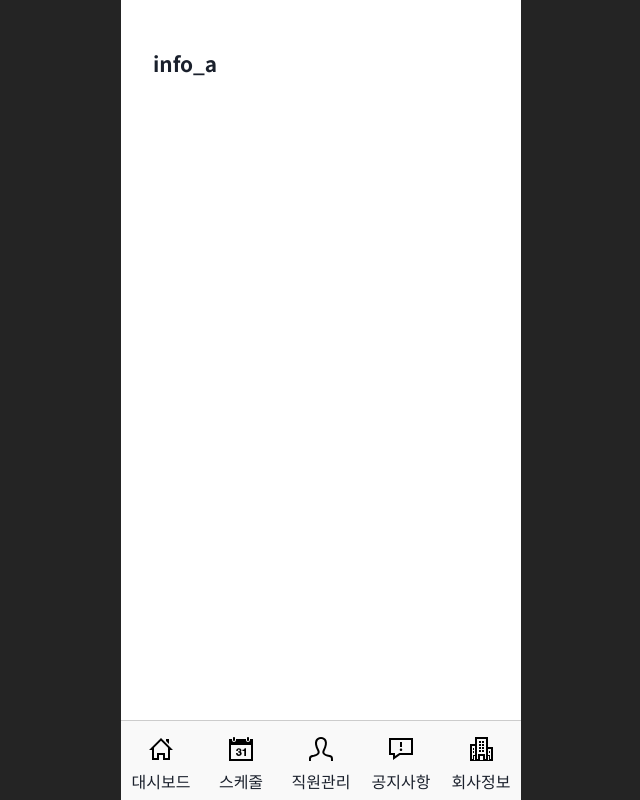
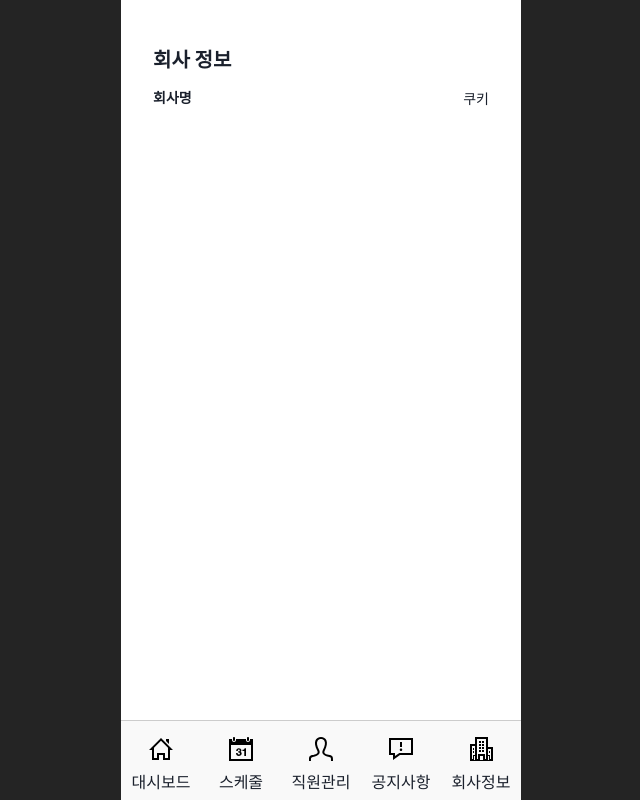
Before and after one commit to 12-Cookie/cookie-s, a React (Vite) app: page /info in a window 1280 px wide. Shown: the whole page, without its empty margins (319-959 px from the left). Built offline with nearby package versions, Linux system fonts and the light colour scheme; no server answers; the database is empty.

Commit message:
Feat: Fixed AddNotice with useFirefetch

```diff
--- a/src/pages/Info/admin/Info_A.jsx
+++ b/src/pages/Info/admin/Info_A.jsx
@@ -1,9 +1,23 @@
 import * as style from "./Info_A.style";
+import { Heading, Flex, Spacer, Text } from "@chakra-ui/react";
+import { useFireFetch } from "../../../hooks/useFireFetch";
 
 const Info_A = () => {
+  const fetch = useFireFetch();
+  const company = fetch.getData("company");
+  console.log(company);
   return (
     <style.InfoWrap>
-      <h1>info_a</h1>
+      <Heading as="h2" size="md" mb="1rem">
+        회사 정보
+      </Heading>
+      <Flex align="center" mb="1rem">
+        <Heading as="h3" size="xs" align="center">
+          회사명
+        </Heading>
+        <Spacer />
+        <Text fontSize="sm">쿠키</Text>
+      </Flex>
     </style.InfoWrap>
   );
 };
--- a/src/pages/Notice/admin/AddNotice/AddNotice.jsx
+++ b/src/pages/Notice/admin/AddNotice/AddNotice.jsx
@@ -3,21 +3,23 @@ import * as style from "./AddNotice.style";
 import { Heading, Flex, Input, Textarea, Button } from "@chakra-ui/react";
 import { db } from "../../../../firebase/firebase";
 import { collection, addDoc, serverTimestamp, doc } from "firebase/firestore";
-// import { useFireFetch } from "hooks/useFireFetch";
+import { useFireFetch } from "../../../../hooks/useFireFetch";
+import { useNavigate } from "react-router-dom";
 
 const AddNotice = () => {
+  const navigate = useNavigate();
   const [title, setTitle] = useState("");
   const [content, setContent] = useState("");
-  // const fetch = useFireFetch();
-
-  const noticeCollectionRef = collection(db, "notice");
+  const fetch = useFireFetch();
+  // const user = fetch.getData("users", "id", "2qDwPH70ot7fSw7ixr1Z")[0];
+  // const company = user?.companyId;
   const date = new Date();
 
   const onSubmit = async (event) => {
     event.preventDefault();
 
     const newNotice = {
-      // companyId: "",
+      // companyId: company,
       title: title,
       content: content,
       timestamp: serverTimestamp(),
@@ -28,14 +30,12 @@ const AddNotice = () => {
         day: date.getDate(),
       },
     };
-    try {
-      const docRef = await addDoc(noticeCollectionRef, newNotice);
-      console.log("Document written with ID: ", docRef.id);
-      setTitle("");
-      setContent("");
-    } catch (error) {
-      console.error("Error adding document: ", error);
-    }
+
+    // const docRef = await addDoc(noticeCollectionRef, newNotice);
+    await fetch.addData("notice", newNotice);
+    setTitle("");
+    setContent("");
+    navigate("/notice");
   };
   return (
     <style.AddNoticeWrap>
--- a/src/pages/Notice/admin/Notice_A.jsx
+++ b/src/pages/Notice/admin/Notice_A.jsx
@@ -17,6 +17,8 @@ import {
 const Notice_S = () => {
   const navigate = useNavigate();
   const fetch = useFireFetch();
+  // const company = user?.companyId;
+  // 로그인한 company의 id로 작성된 공지만
   const notices = fetch.getData("notice");
   console.log(notices);
 
```
Also changed, not shown: jsconfig.json (deleted, +0 -7 lines).
